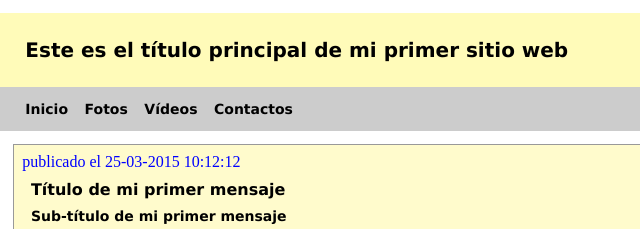
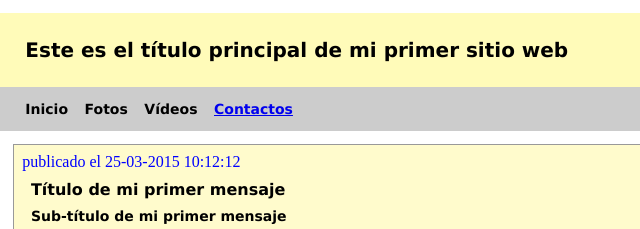
Before and after one commit to darlinzerpa/cursodwdarlin, a plain HTML site: page index.html in a window 1280 px wide. Shown: the top 229 px of the page, 0-640 px from the left. Drawn offline with Linux system fonts and the light colour scheme.

Commit message:
versiòn 16-05-2015-2

```diff
--- a/index.html
+++ b/index.html
@@ -22,7 +22,7 @@
     			<li>Inicio</li>
     			<li>Fotos</li>
     			<li>Vídeos</li>
-    			<li>Contactos</li>
+    			<li><a class="opcionmenu" href="contacto.html">Contactos</a></li>
     		</ul>
     	</nav>
     	<section id="seccion">
```
Also changed, not shown: escritorio.css (line endings or trailing spaces).
